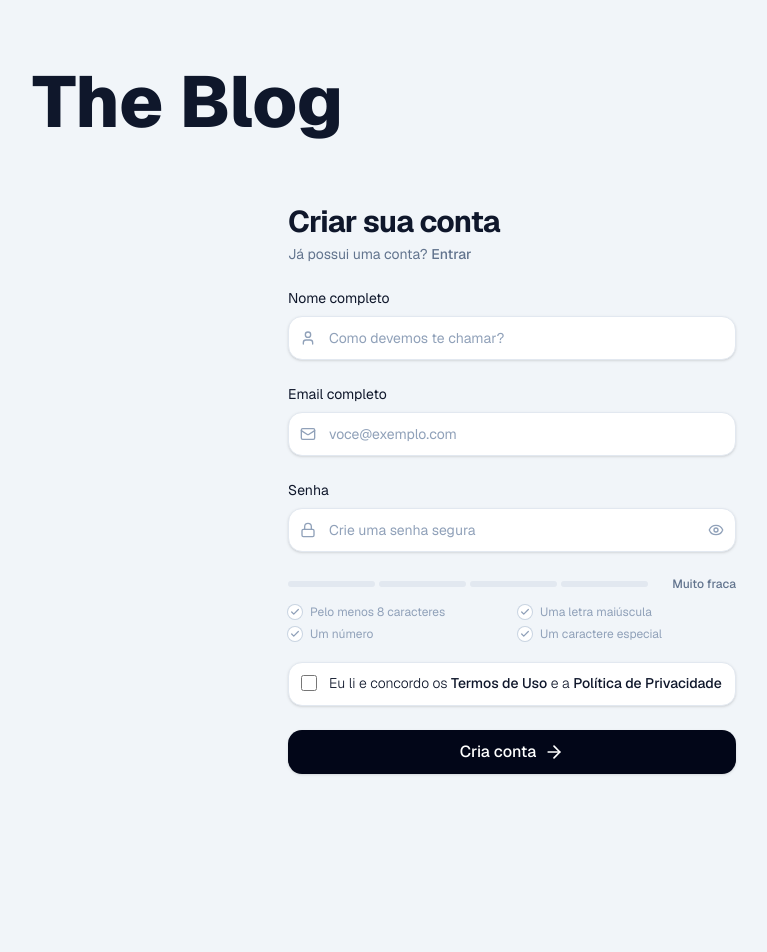
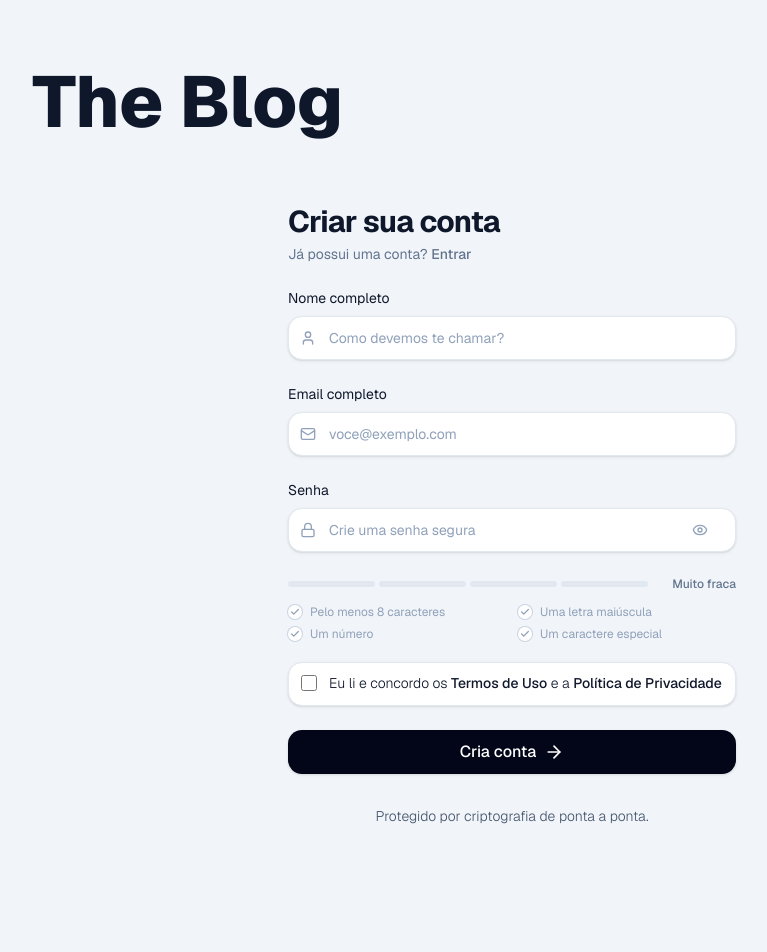
Before and after one commit to amadeu100401/theBlog, a Next.js app: page /register in a window 1280 px wide. Shown: the top 952 px of the page, without its empty margins (128-895 px from the left). Built offline with nearby package versions, Linux system fonts and the light colour scheme.

Commit message:
fix: fixing some issues

```diff
--- a/src/app/(auth)/register/page.tsx
+++ b/src/app/(auth)/register/page.tsx
@@ -20,6 +20,11 @@ export default function Register() {
         </div> */}
 
         <RegisterUserForm />
+        <div className='flex items-center justify-center '>
+          <span className='text-sm text-slate-600 font-light'>
+            Protegido por criptografia de ponta a ponta.
+          </span>
+        </div>
       </div>
     </main>
   );
--- a/src/components/Admin/ManagePostForm/index.tsx
+++ b/src/components/Admin/ManagePostForm/index.tsx
@@ -11,6 +11,7 @@ import { FilesIcon, StickyNotePlus } from 'lucide-react';
 import { CreatePostAction } from '@/actions/post/create-post-action';
 import { toast } from 'sonner';
 import { UpdatePostAction } from '@/actions/post/update-post-action';
+import clsx from 'clsx';
 
 type ManagePostFormUpdateProps = {
   mode: 'update';
@@ -77,6 +78,8 @@ export function ManagePostForm(props: ManagePostFormProps) {
   const [contentValue, setContentValue] = useState(publicPost?.content || '');
   const hideIdAndSlug = !formState.id || !formState.slug;
 
+  const inputClasses = clsx('bg-white');
+
   return (
     <form action={action} className='mb-16'>
       <div className='flex flex-col gap-6'>
@@ -89,6 +92,7 @@ export function ManagePostForm(props: ManagePostFormProps) {
           defaultValue={formState?.id}
           hidden={hideIdAndSlug}
           disabled={isPending}
+          className={inputClasses}
         />
         <InputText
           labelText='Slug'
@@ -99,6 +103,7 @@ export function ManagePostForm(props: ManagePostFormProps) {
           defaultValue={formState?.slug}
           hidden={hideIdAndSlug}
           disabled={isPending}
+          className={inputClasses}
         />
         <InputText
           labelText='Titulo'
@@ -107,6 +112,7 @@ export function ManagePostForm(props: ManagePostFormProps) {
           type='text'
           defaultValue={formState.title}
           disabled={isPending}
+          className={inputClasses}
         />
         <InputText
           labelText='Autor'
@@ -114,6 +120,7 @@ export function ManagePostForm(props: ManagePostFormProps) {
           defaultValue={formState.author}
           placeholder='Digite o nome do autor'
           disabled={isPending}
+          className={inputClasses}
         />
         <InputText
           labelText='Excerto'
@@ -122,6 +129,7 @@ export function ManagePostForm(props: ManagePostFormProps) {
           type='text'
           defaultValue={formState.excerpt}
           disabled={isPending}
+          className={inputClasses}
         />
         <MarkdownEditor
           labelText='Conteúdo'
@@ -138,6 +146,7 @@ export function ManagePostForm(props: ManagePostFormProps) {
           type='text'
           defaultValue={formState.coverImageUrl}
           disabled={isPending}
+          className={inputClasses}
         />
         <InputCheckbox
           name='published'
--- a/src/components/Admin/imageManager/index.tsx
+++ b/src/components/Admin/imageManager/index.tsx
@@ -96,7 +96,7 @@ export function ImageUploader({ disable = false }: ImageUploaderProps) {
         styleType={'default'}
         type='button'
         className='self-start'
-        icon={<ImageUpIcon />}
+        leftIcon={<ImageUpIcon />}
         onClick={handleChooseFile}
         disabled={isUploading || disable}
       >
--- a/src/components/Auth/registeForm/index.tsx
+++ b/src/components/Auth/registeForm/index.tsx
@@ -35,7 +35,7 @@ export function RegisterUserForm() {
   );
 
   return (
-    <form className='w-full mb-16'>
+    <form className='w-full mb-8'>
       <div className='flex w-full flex-col gap-6'>
         <InputText
           labelText='Nome completo'
--- a/src/components/DefaultButton/index.tsx
+++ b/src/components/DefaultButton/index.tsx
@@ -73,7 +73,7 @@ export function ButtonComponent({
   );
 
   return (
-    <button className={buttonClasses} {...props}>
+    <button {...props} className={buttonClasses}>
       {leftIcon}
       {props.children}
       {rightIcon}
```
